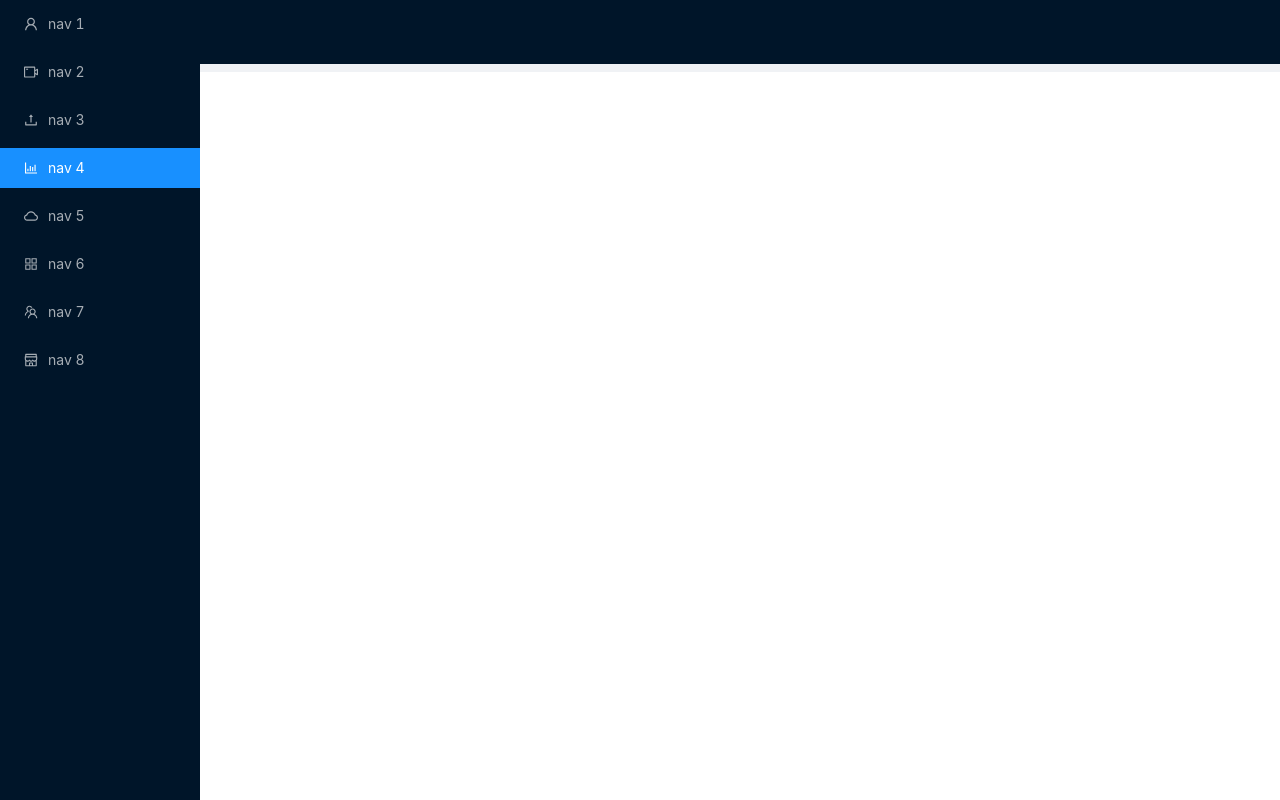
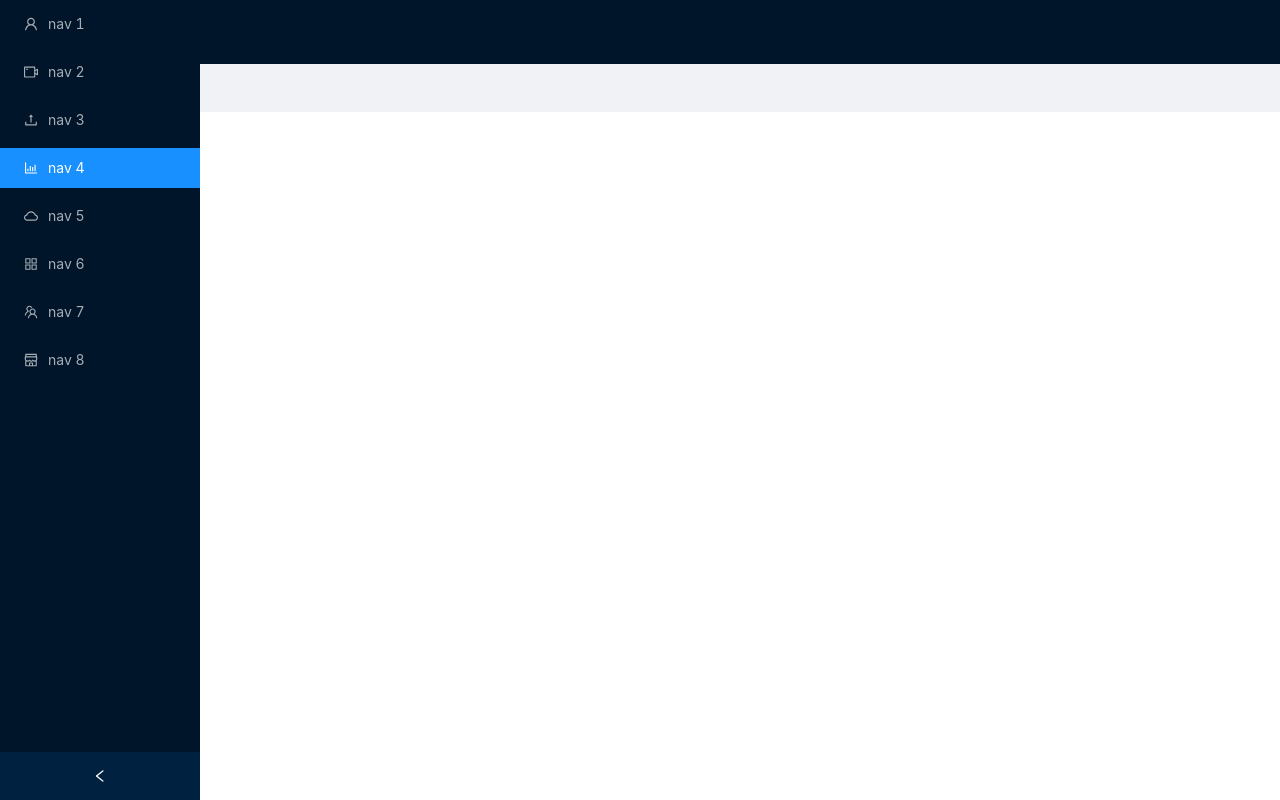
Before and after one commit to XoldpandaX/Editool, a React (Create React App) app: page / in a window 1280 px wide. Built offline with nearby package versions, Linux system fonts and the light colour scheme.

Commit message:
feat: add LayoutMain

```diff
--- a/src/layouts/main/layout-main.tsx
+++ b/src/layouts/main/layout-main.tsx
@@ -41,6 +41,7 @@ export const LayoutMain: React.FC = () => (
         top: 0,
         bottom: 0,
       }}
+      collapsible
     >
       <div className="logo" />
       <Menu
@@ -58,7 +59,7 @@ export const LayoutMain: React.FC = () => (
         className="site-layout-background"
         style={{ padding: 0, position: 'fixed', zIndex: 1, width: '100%' }}
       />
-      <Content style={{ margin: '24px 16px 0', overflow: 'initial' }}>
+      <Content style={{ margin: '64px 16px 0', overflow: 'initial' }}>
         <div
           className="site-layout-background"
           style={{ padding: 24, textAlign: 'center' }}
```
